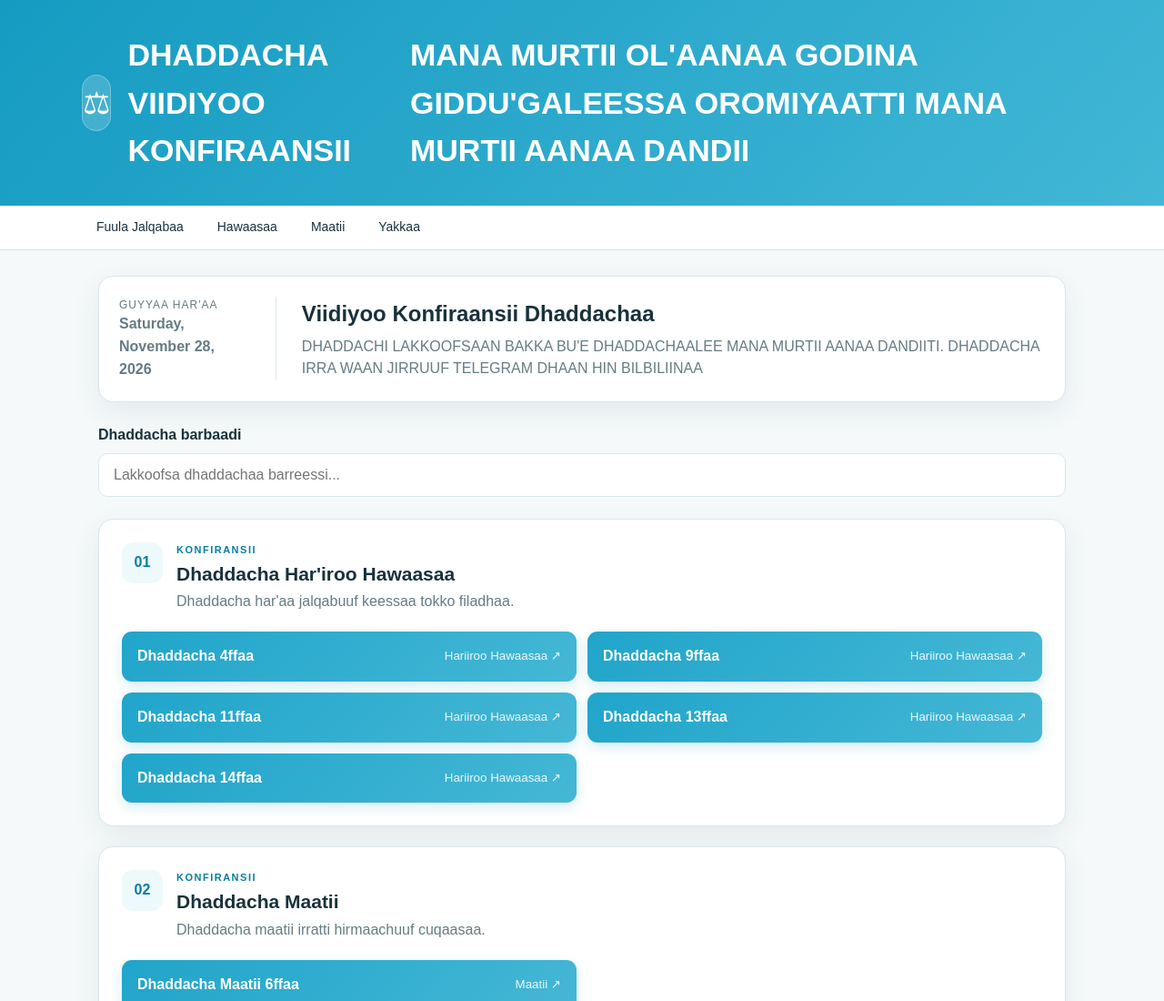
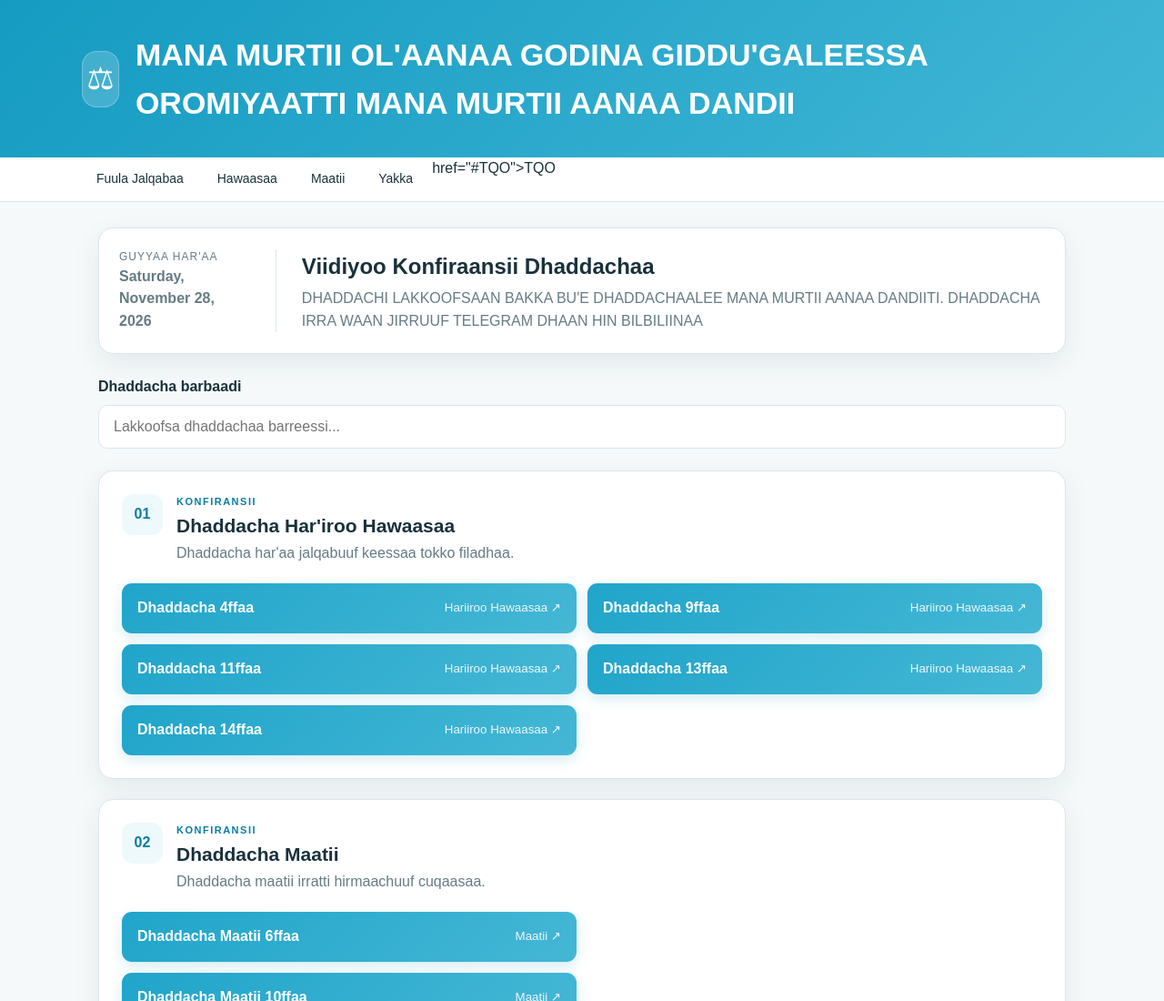
Before and after one commit to ibsafufa/VK-MMADANDII, a plain HTML site: page index.html in a window 1280 px wide. Shown: the top 1100 px of the page at 91% size. Drawn offline with Linux system fonts and the light colour scheme.

Commit message:
Update index.html
YES

```diff
--- a/index.html
+++ b/index.html
@@ -10,13 +10,12 @@
 <body>
 <header class="hero"><div class="hero-inner">
   <div class="brand-mark">⚖</div>
-    <h1>DHADDACHA VIIDIYOO KONFIRAANSII</h1>
     <h1>MANA MURTII OL'AANAA GODINA GIDDU'GALEESSA OROMIYAATTI MANA MURTII AANAA DANDII</h1>
   </div>
 </div></header>
 <nav class="nav"><div class="nav-inner">
 <a href="#home">Fuula Jalqabaa</a><a href="#hariiroo">Hawaasaa</a>
-<a href="#maatii">Maatii</a><a href="#yakkaa">Yakkaa</a>
+<a href="#maatii">Maatii</a><a href="#yakka">Yakka</a>href="#TQO">TQO</a>
 </div></nav>
 <main id="home" class="container">
 <section class="welcome card">
```
